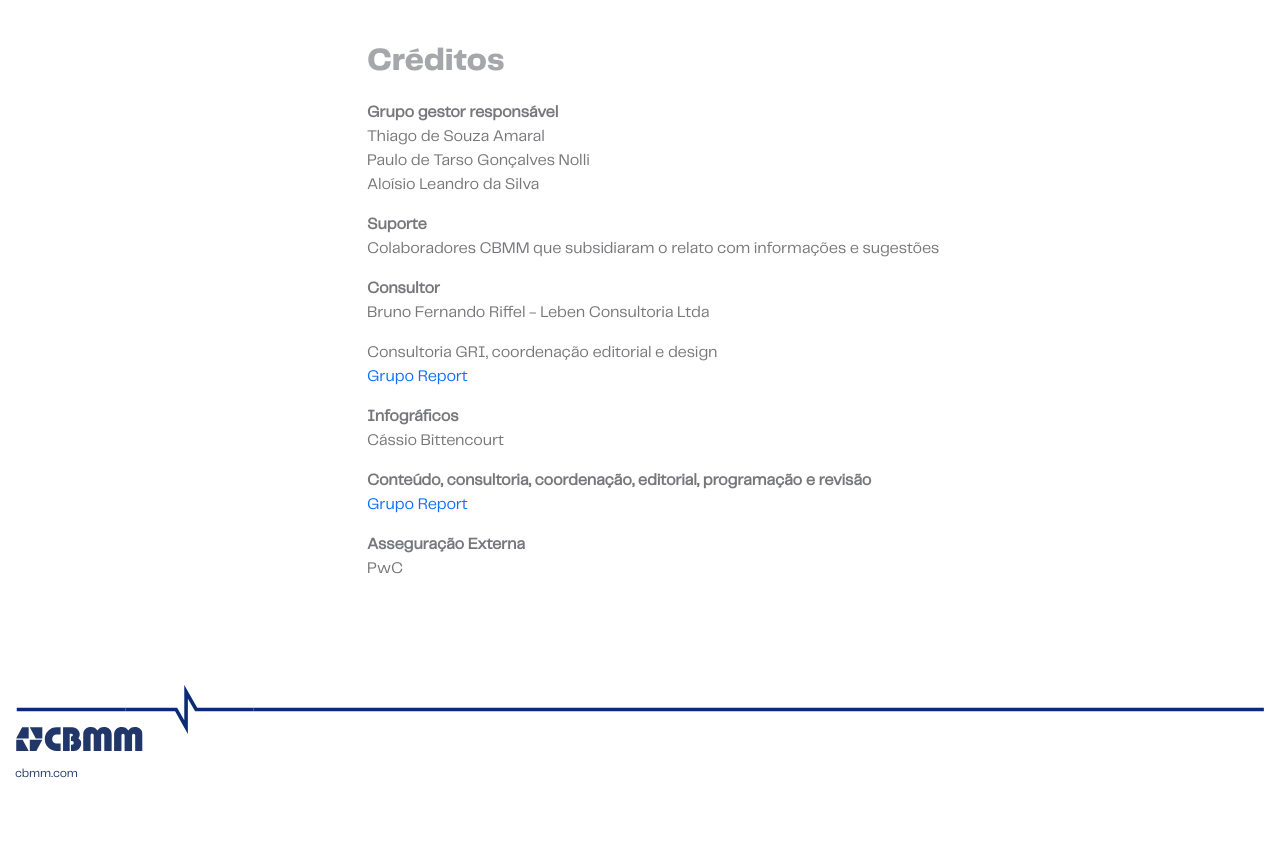
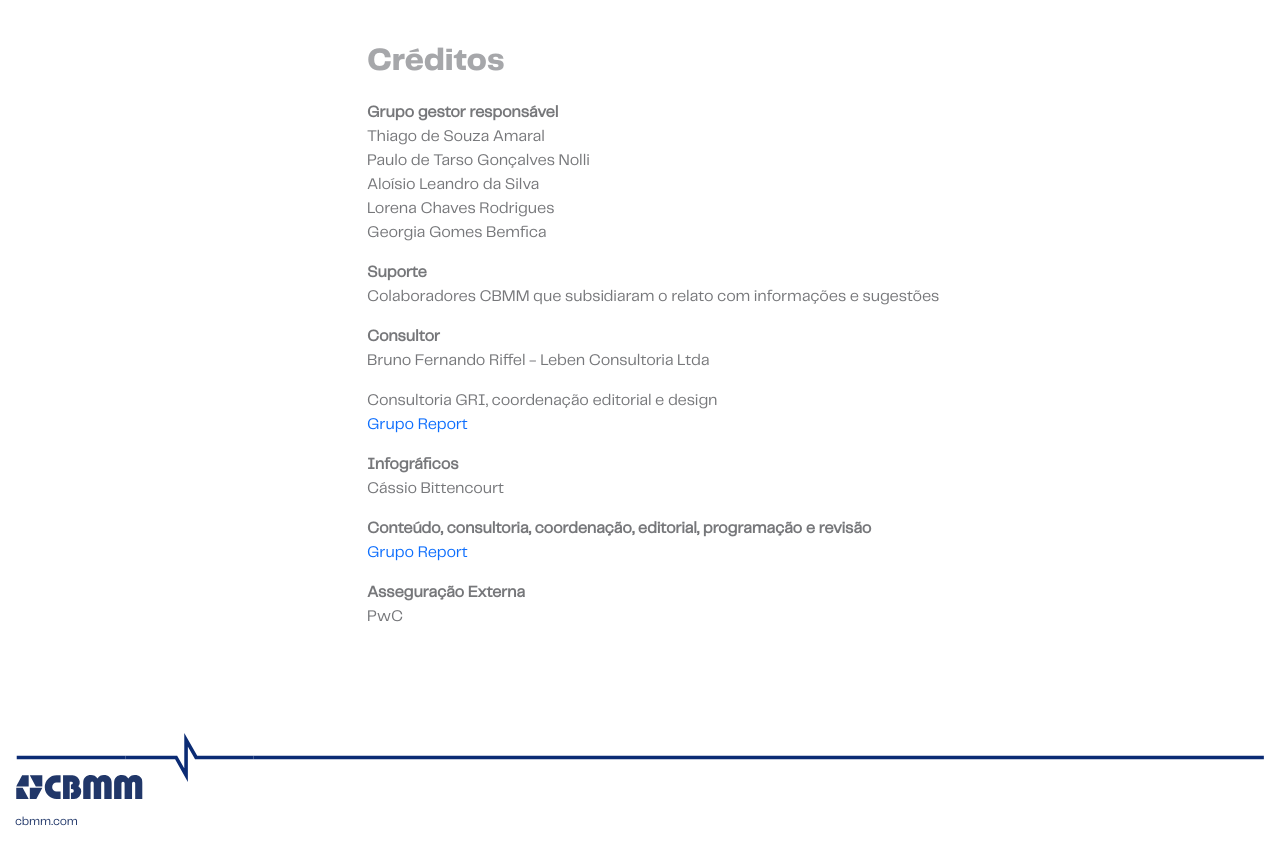
Before and after one commit to Skellington/cbmm, a website: page sobre-o-relatorio/index.html in a window 1280 px wide. Shown: the part 1631-2478 px from the top of the page. Before the commit the page ends 2430 px from the top, so only its background shows below. Drawn offline with nearby package versions, Linux system fonts and the light colour scheme.

Commit message:
Créditos

```diff
--- a/sobre-o-relatorio/index.html
+++ b/sobre-o-relatorio/index.html
@@ -230,8 +230,8 @@
             Thiago de Souza Amaral <br>
             Paulo de Tarso Gonçalves Nolli<br>
             Aloísio Leandro da Silva<br>
-            <!-- Lorena Chaves Rodrigues<br>
-            Georgia Gomes Bemfica --></p>
+            Lorena Chaves Rodrigues<br>
+            Georgia Gomes Bemfica</p>
 
             <p class="mb-0"><strong>Suporte </strong></p>
             <p>Colaboradores CBMM que subsidiaram o relato com informações e sugestões </p>
```
